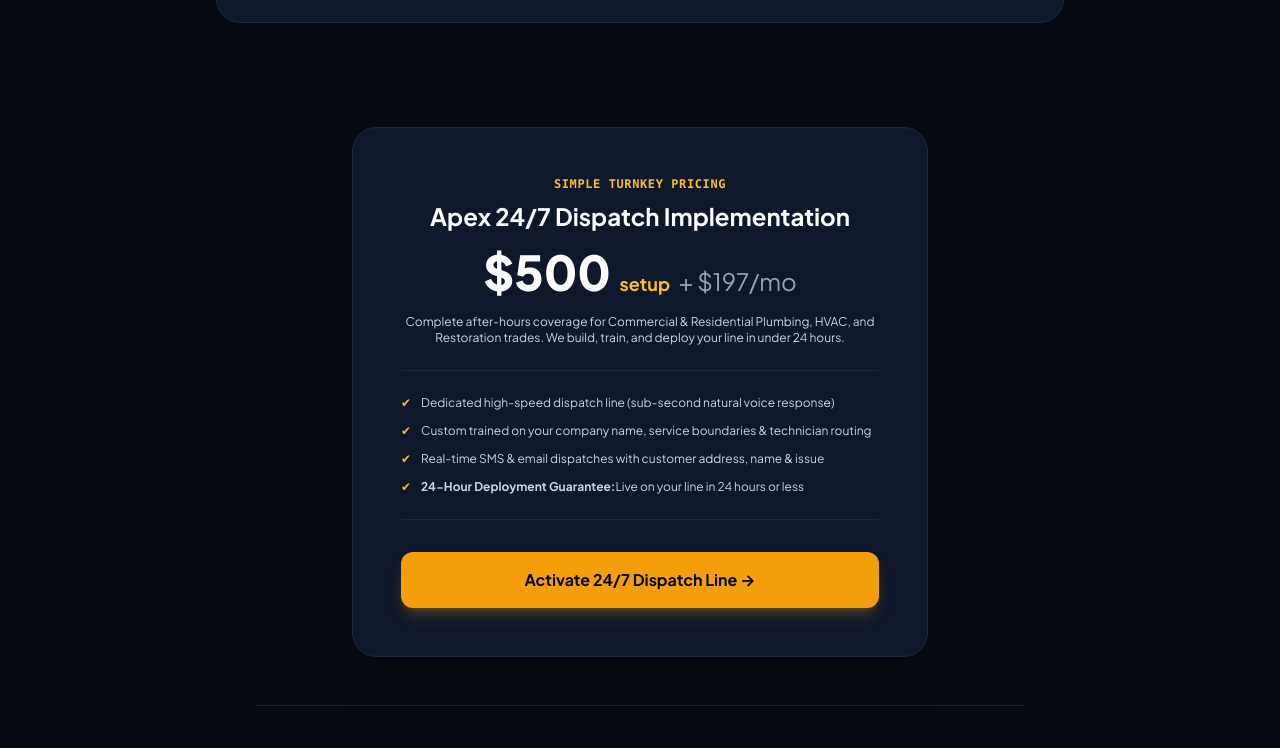
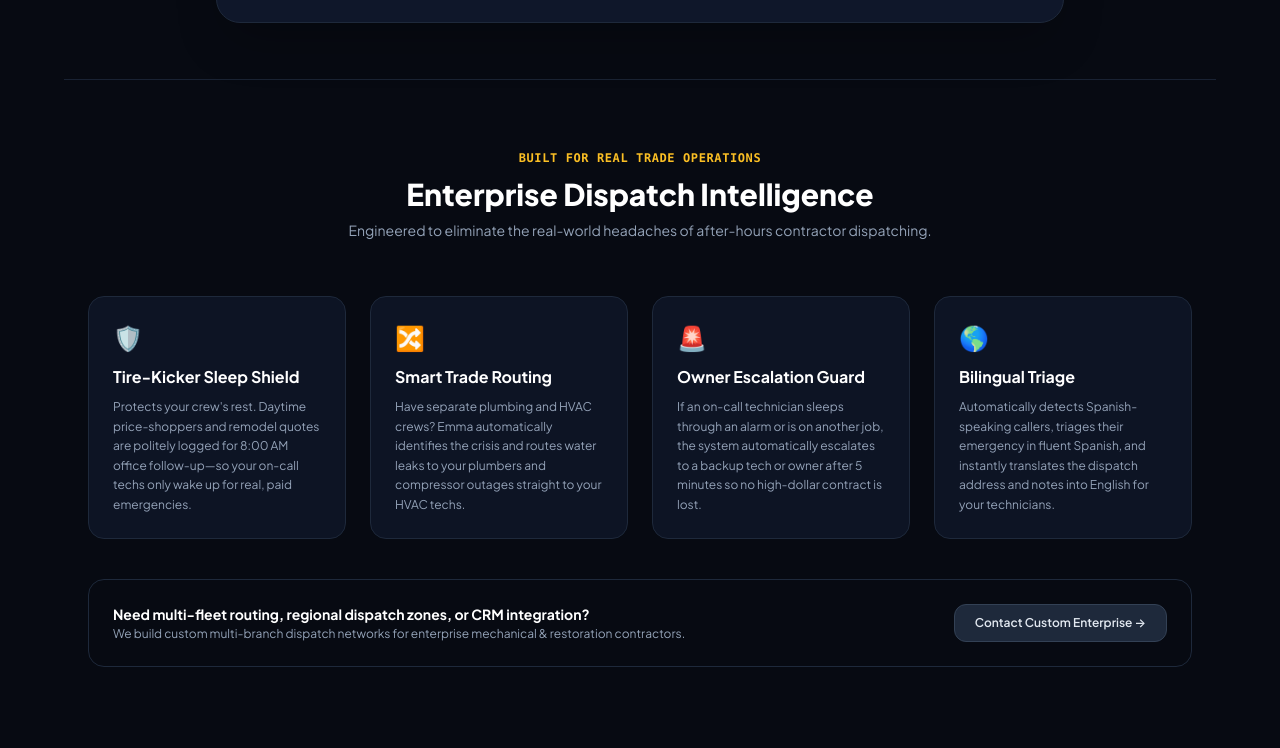
Before and after one commit to Burrit0000000/apex-emergency-dispatch, a plain HTML site: page index.html in a window 1280 px wide. Shown: the part 2872-3620 px from the top of the page. Drawn offline with nearby package versions, Linux system fonts and the light colour scheme.

Commit message:
Add Enterprise Dispatch Intelligence section and custom enterprise inquiry banner

```diff
--- a/index.html
+++ b/index.html
@@ -355,6 +355,66 @@
     </div>
   </section>
 
+  <!-- ENTERPRISE DISPATCH INTELLIGENCE -->
+  <section class="max-w-6xl mx-auto px-6 py-16 border-t border-slate-800/80">
+    <div class="text-center max-w-2xl mx-auto mb-14">
+      <span class="text-xs font-mono uppercase tracking-wider text-amber-400 font-bold">Built for Real Trade Operations</span>
+      <h2 class="text-3xl font-extrabold text-white mt-2">Enterprise Dispatch Intelligence</h2>
+      <p class="text-slate-400 text-sm mt-2">Engineered to eliminate the real-world headaches of after-hours contractor dispatching.</p>
+    </div>
+
+    <div class="grid grid-cols-1 md:grid-cols-2 lg:grid-cols-4 gap-6">
+
+      <!-- Card 1: Sleep Shield -->
+      <div class="p-6 bg-slate-900/80 border border-slate-800 rounded-2xl relative">
+        <div class="text-2xl mb-3">🛡️</div>
+        <h3 class="text-base font-bold text-white mb-2">Tire-Kicker Sleep Shield</h3>
+        <p class="text-xs text-slate-400 leading-relaxed">
+          Protects your crew's rest. Daytime price-shoppers and remodel quotes are politely logged for 8:00 AM office follow-up—so your on-call techs only wake up for real, paid emergencies.
+        </p>
+      </div>
+
+      <!-- Card 2: Smart Trade Routing -->
+      <div class="p-6 bg-slate-900/80 border border-slate-800 rounded-2xl relative">
+        <div class="text-2xl mb-3">🔀</div>
+        <h3 class="text-base font-bold text-white mb-2">Smart Trade Routing</h3>
+        <p class="text-xs text-slate-400 leading-relaxed">
+          Have separate plumbing and HVAC crews? Emma automatically identifies the crisis and routes water leaks to your plumbers and compressor outages straight to your HVAC techs.
+        </p>
+      </div>
+
+      <!-- Card 3: Escalation Guard -->
+      <div class="p-6 bg-slate-900/80 border border-slate-800 rounded-2xl relative">
+        <div class="text-2xl mb-3">🚨</div>
+        <h3 class="text-base font-bold text-white mb-2">Owner Escalation Guard</h3>
+        <p class="text-xs text-slate-400 leading-relaxed">
+          If an on-call technician sleeps through an alarm or is on another job, the system automatically escalates to a backup tech or owner after 5 minutes so no high-dollar contract is lost.
+        </p>
+      </div>
+
+      <!-- Card 4: Bilingual Triage -->
+      <div class="p-6 bg-slate-900/80 border border-slate-800 rounded-2xl relative">
+        <div class="text-2xl mb-3">🌎</div>
+        <h3 class="text-base font-bold text-white mb-2">Bilingual Triage</h3>
+        <p class="text-xs text-slate-400 leading-relaxed">
+          Automatically detects Spanish-speaking callers, triages their emergency in fluent Spanish, and instantly translates the dispatch address and notes into English for your technicians.
+        </p>
+      </div>
+
+    </div>
+
+    <!-- Custom Enterprise Inquiry Banner -->
+    <div class="mt-10 p-6 bg-[#070a12] border border-slate-800 rounded-2xl flex flex-col sm:flex-row items-center justify-between text-center sm:text-left gap-4">
+      <div>
+        <h4 class="text-sm font-bold text-white">Need multi-fleet routing, regional dispatch zones, or CRM integration?</h4>
+        <p class="text-xs text-slate-400 mt-0.5">We build custom multi-branch dispatch networks for enterprise mechanical & restoration contractors.</p>
+      </div>
+      <a href="mailto:contact@apexdispatchai.com?subject=Enterprise%20Dispatch%20Inquiry" class="bg-slate-800 hover:bg-slate-700 text-slate-200 border border-slate-700 font-semibold px-5 py-2.5 rounded-xl text-xs transition whitespace-nowrap">
+        Contact Custom Enterprise →
+      </a>
+    </div>
+  </section>
+
   <!-- PRICING SECTION -->
   <section id="pricing" class="max-w-4xl mx-auto px-6 py-12 text-center">
     <div class="max-w-xl mx-auto bg-slate-900 border border-slate-800 rounded-3xl p-8 sm:p-12 shadow-2xl relative">
```
